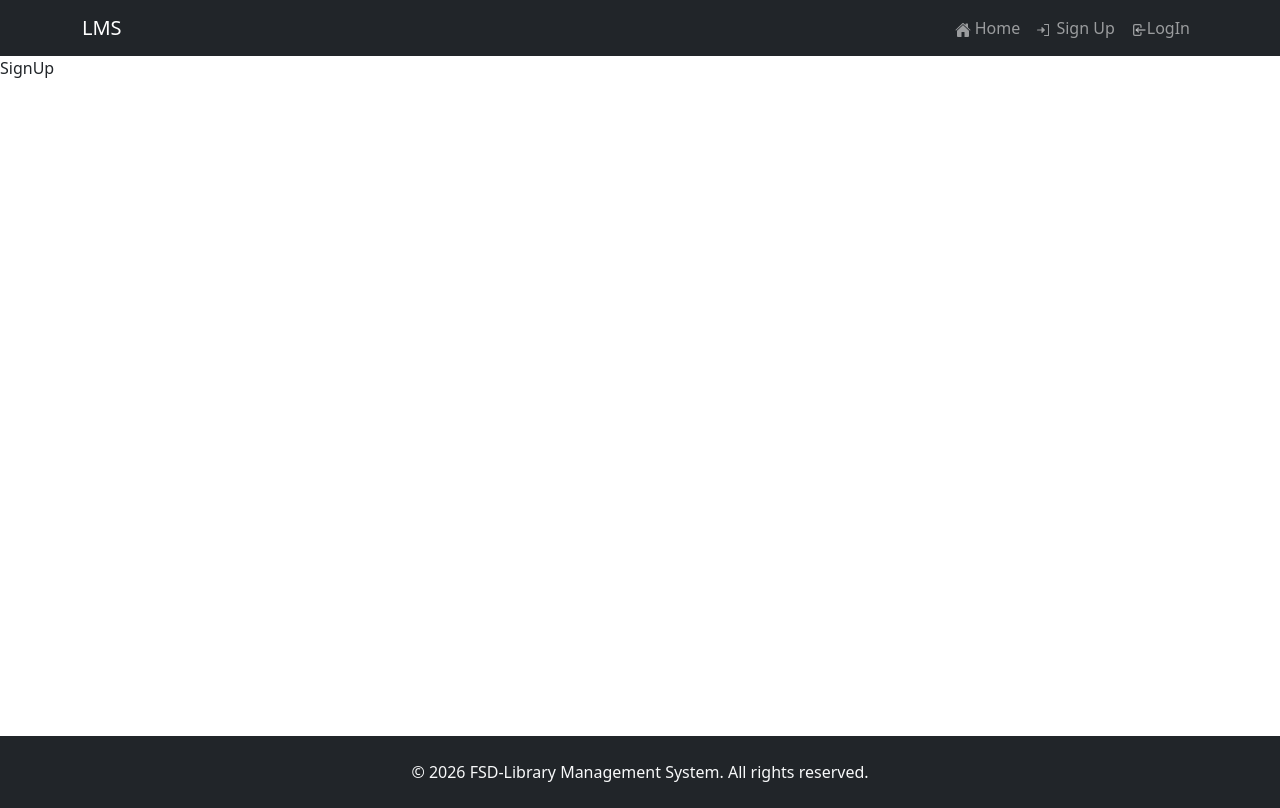
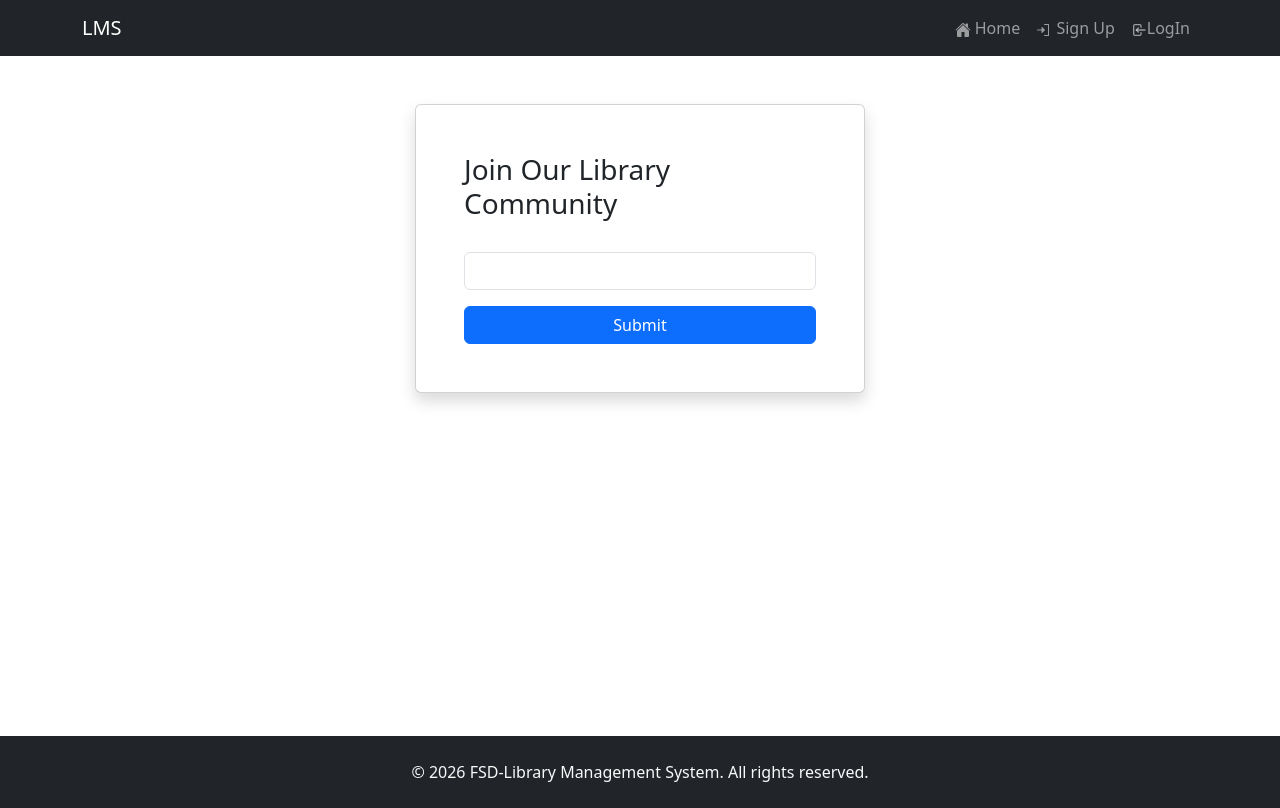
Before and after one commit to binayamoktan26/FSD-Library-Management-System, a React (Vite) app in the folder online_fe_lms/: page /signup in a window 1280 px wide. Built offline with nearby package versions, Linux system fonts and the light colour scheme.

Commit message:
signUP form

```diff
--- /dev/null
+++ b/online_fe_lms/src/assets/custominputs/userSignUpInputs.js
@@ -0,0 +1 @@
+const signUpInputs =
--- /dev/null
+++ b/online_fe_lms/src/components/customInput/CustomInput.jsx
@@ -0,0 +1,10 @@
+import React from "react";
+import Form from "react-bootstrap/Form";
+export const CustomInput = ({ label, ...rest }) => {
+  return (
+    <Form.Group className="mb-3">
+      <Form.Label>{label}</Form.Label>
+      <Form.Control {...rest} />
+    </Form.Group>
+  );
+};
--- a/online_fe_lms/src/pages/auth/SignUpPage.jsx
+++ b/online_fe_lms/src/pages/auth/SignUpPage.jsx
@@ -1,9 +1,22 @@
-import React from 'react'
+import React from "react";
+import Button from "react-bootstrap/Button";
+import Form from "react-bootstrap/Form";
+import { CustomInput } from "../../components/customInput/CustomInput";
 
 const SignUp = () => {
   return (
-    <div>SignUp</div>
-  )
-}
+    <div className=" d-flex justify-content-center align-items-center">
+      {" "}
+      <Form style={{ width: "450px" }} className="card p-5 mt-5 shadow">
+        <h3>Join Our Library Community</h3>
+        <CustomInput />
 
-export default SignUp
+        <Button variant="primary" type="submit">
+          Submit
+        </Button>
+      </Form>
+    </div>
+  );
+};
+
+export default SignUp;
```
Also changed, not shown: 1 other file (tests, documents, lock files or other folders).
